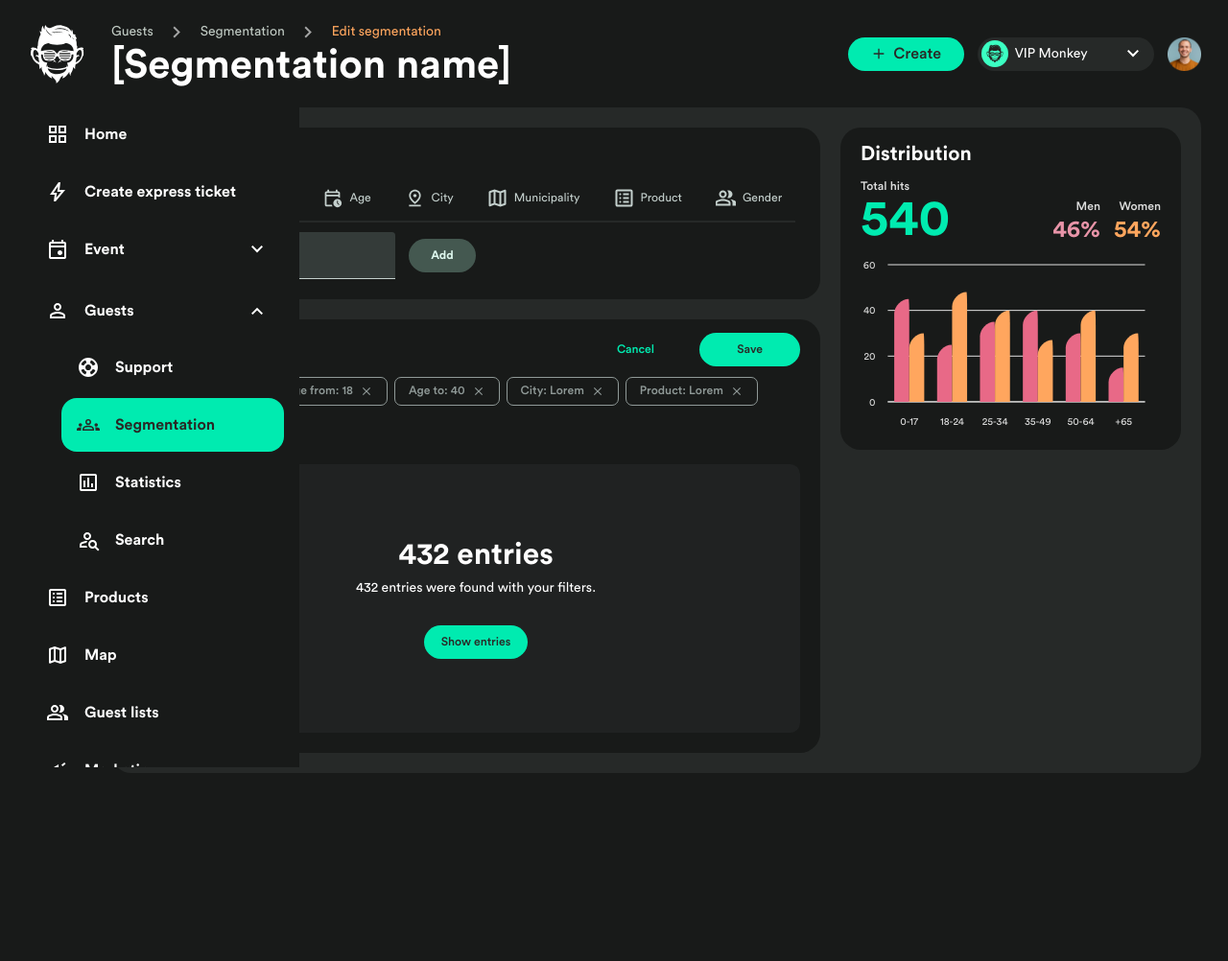
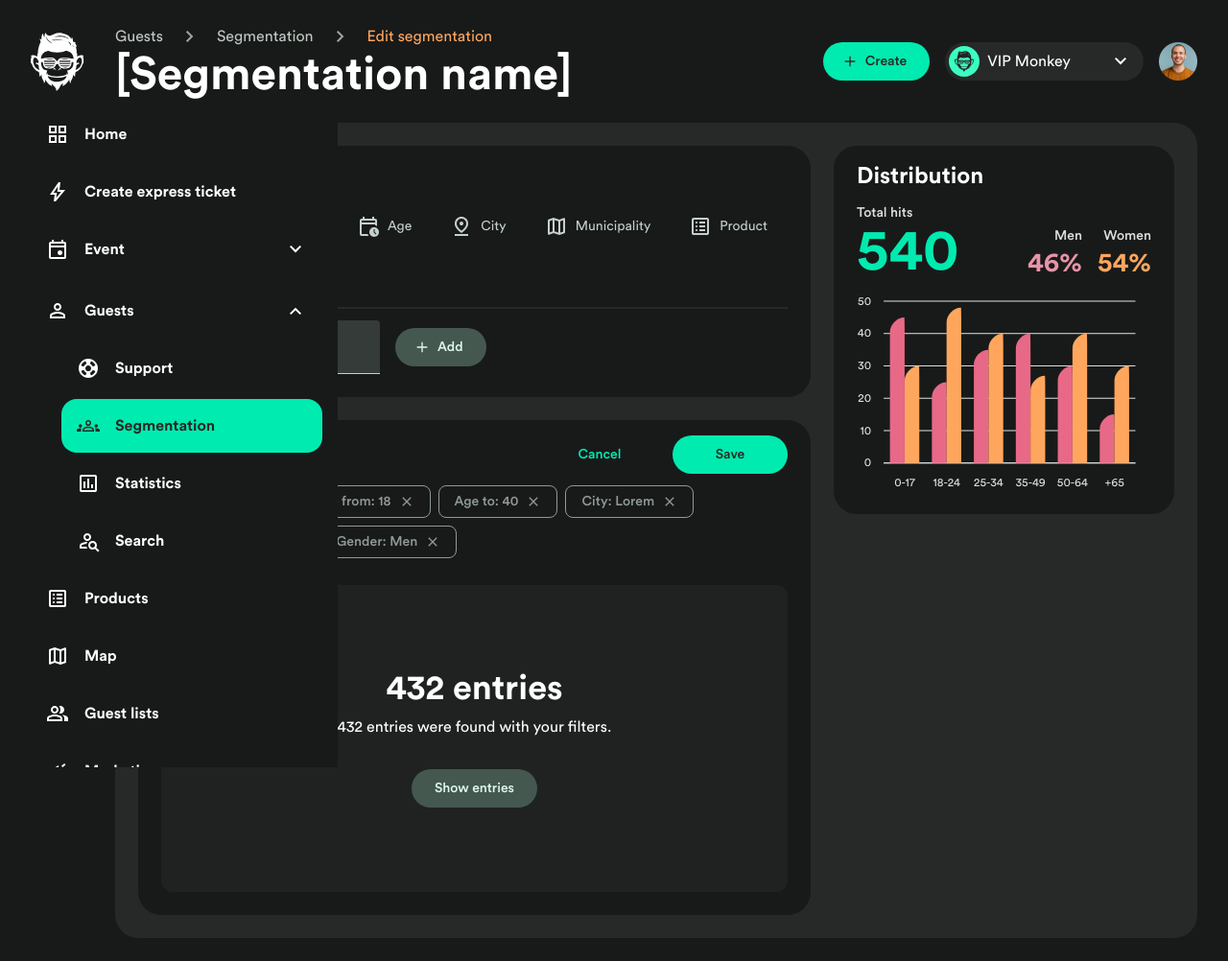
Before and after one commit to tipicaweb/monkey-business, a website: page edit-segmentation.html in a window 1280 px wide. Shown: the whole page at 96% size. Before the commit the page ends 827 px from the top, so only its background shows below. Drawn offline with nearby package versions, Linux system fonts and the light colour scheme; some packages are replaced by stand-ins of ours; a script that the page names is missing.

Commit message:
Ajustes generales varios

```diff
--- a/edit-segmentation.html
+++ b/edit-segmentation.html
@@ -219,7 +219,9 @@
                                     <input placeholder=" " id="text_segmentation" class="component-input" value="[Text]" type="text">
                                     <label for="text_segmentation" class="component-label">Text segmentation</label>
                                 </div>
-                                <button class="btn-secondary h-10 min-w-20">Add</button>
+                                <button class="btn-secondary h-10">
+                                    <span class="btn-icon-secondary icon-add"></span>
+                                    Add</button>
                             </div>
                         </div>
 
@@ -233,7 +235,9 @@
                                         <span class="icon-arrowD base-icon"></span>
                                     </div>
                                 </div>
-                                <button class="btn-secondary h-10 min-w-20">Add</button>
+                                <button class="btn-secondary h-10">
+                                    <span class="btn-icon-secondary icon-add"></span>
+                                    Add</button>
 
                                 <div class="input-container">
                                     <input placeholder=" " id="segmentation_ageTo" class="component-input" value="40" type="number" min="0">
@@ -243,7 +247,9 @@
                                         <span class="icon-arrowD base-icon"></span>
                                     </div>
                                 </div>
-                                <button class="btn-secondary h-10 min-w-20">Add</button>
+                                <button class="btn-secondary h-10">
+                                    <span class="btn-icon-secondary icon-add"></span>
+                                    Add</button>
                             </div>
                         </div>
 
@@ -258,7 +264,9 @@
                                         </div>
                                     </div>
                                 </div>
-                                <button class="btn-secondary h-10 min-w-20">Add</button>
+                                <button class="btn-secondary h-10">
+                                    <span class="btn-icon-secondary icon-add"></span>
+                                    Add</button>
                             </div>
                         </div>
 
@@ -273,7 +281,9 @@
                                         </div>
                                     </div>
                                 </div>
-                                <button class="btn-secondary h-10 min-w-20">Add</button>
+                                <button class="btn-secondary h-10">
+                                    <span class="btn-icon-secondary icon-add"></span>
+                                    Add</button>
                             </div>
                         </div>
 
@@ -288,7 +298,9 @@
                                         </div>
                                     </div>
                                 </div>
-                                <button class="btn-secondary h-10 min-w-20">Add</button>
+                                <button class="btn-secondary h-10">
+                                    <span class="btn-icon-secondary icon-add"></span>
+                                    Add</button>
                             </div>
                         </div>
 
@@ -318,7 +330,7 @@
                                 <h4 class="mb-2 text-4xl font-bold">432 entries</h4>
                                 <h6 class="mb-8 font-normal text-base">432 entries were found with your filters.</h6>
 
-                                <button id="show-entries" class="btn w-auto h-10">Show entries</button>
+                                <button id="show-entries" class="btn-secondary w-auto h-10">Show entries</button>
                             </div>
 
                             <div id="no-entries" class="entries-found hidden">
--- a/segmentation.js
+++ b/segmentation.js
@@ -18,7 +18,7 @@ createModal.addListener('#create-segmentation');
 const deleteModal = new Modal("Delete segmentation?",
                               "Are you sure you want to delete this segmentation?",
                               ``,
-                              "Continue",
+                              "Delete",
                               "Cancel",
                               false,
                               "",
--- a/style/style.css
+++ b/style/style.css
@@ -72,12 +72,12 @@
     }
 
     .navbar-button {
-        @apply gap-[12px];
-        @apply text-[16px];
-        @apply p-[16px];
-        @apply h-[56px];
-        @apply w-full;
-        @apply rounded-[16px];
+        @apply gap-3;
+        @apply text-base;
+        @apply p-4;
+        @apply h-14;
+        @apply w-full;
+        @apply rounded-2xl;
         @apply flex;
         @apply justify-start;
         @apply items-center;
@@ -110,7 +110,7 @@
 
     .dropdown-button {
         @apply flex;
-        @apply gap-[12px];
+        @apply gap-3;
         @apply w-full;
         @apply transition-all;
     }
@@ -124,7 +124,7 @@
         @apply overflow-hidden;
         @apply pl-8;
         @apply text-white;
-        @apply gap-[4px];
+        @apply gap-1;
         @apply transition-all;
     }
 
@@ -136,7 +136,7 @@
         @apply max-h-full;
         @apply text-white;
         @apply bg-primary_black;
-        @apply gap-[4px];
+        @apply gap-1;
         @apply transition-all;
     }
 
@@ -182,7 +182,7 @@
         @apply outline-none;
         @apply leading-normal;
         @apply min-w-[180px];
-        @apply text-[16px];
+        @apply text-base;
 
         &:hover {
             @apply bg-secondary_black_hover;
@@ -190,13 +190,14 @@
     }
 
     .header-navbar .btn {
-        @apply text-[16px];
-        @apply px-[24px];
+        @apply text-sm;
+        @apply pr-6;
+        @apply pl-5;
         @apply w-auto;
 
         .btn-icon {
-            @apply w-[16px];
-            @apply h-[16px];
+            @apply w-4;
+            @apply h-4;
         }
     }
 
@@ -221,7 +222,7 @@
         @apply items-center;
         @apply gap-2;
         @apply max-w-60;
-        @apply text-[16px];
+        @apply text-base;
     }
 
     .btn {
@@ -230,7 +231,7 @@
         @apply items-center;
         @apply gap-2;
         @apply bg-primary_green;
-        @apply px-5;
+        @apply px-6;
         @apply rounded-full;
         @apply h-10;
         @apply w-[7.5rem];
@@ -255,6 +256,10 @@
     }
 
     .btn-secondary {
+        @apply flex;
+        @apply justify-center;
+        @apply items-center;
+        @apply gap-2;
         @apply bg-btn_secondary_bg;
         @apply text-btn_secondary;
         @apply py-2.5;
@@ -265,6 +270,8 @@
         @apply h-10;
         @apply text-center;
         @apply cursor-pointer;
+        @apply font-medium;
+        @apply leading-normal;
     }
 
     .btn-secondary:hover {
@@ -465,9 +472,9 @@
 
     .navbar-icon {
         @apply flex;
-        @apply w-[24px];
-        @apply min-w-[24px];
-        @apply h-[24px];
+        @apply w-6;
+        @apply min-w-6;
+        @apply h-6;
         @apply bg-white;
         @apply transition-all;
     }
@@ -476,6 +483,13 @@
         @apply h-4;
         @apply w-4;
         @apply bg-text_hover;
+    }
+
+    .btn-icon-secondary {
+        @apply h-4;
+        @apply w-4;
+        @apply ml-[-0.25rem];
+        @apply bg-btn_secondary;;
     }
 
     .base-icon {
@@ -1035,7 +1049,7 @@
     }
 
     .switch-input:hover ~ .switch-span::after {
-        @apply bg-secondary_gray;
+        @apply bg-secondary_white;
     }
 
     .switch-input:checked ~ .switch-span {
@@ -1051,8 +1065,12 @@
         @apply m-1;
     }
 
+    .switch-input:checked:hover ~ .switch-span {
+        @apply bg-secondary_green;
+    }
+
     .component-line {
-        @apply h-[2px];
+        @apply h-0.5;
         @apply w-full;
         @apply border-white;
         @apply border-b-2;
@@ -1606,7 +1624,7 @@
         transition: all .3s ease 0s;
 
         &:hover {
-            @apply text-terciary_gray;
+            @apply text-secondary_white;
         }
     }
 
@@ -1739,6 +1757,7 @@
 
         .modal-popup {
             @apply !p-6;
+            @apply !w-[380px];
         }
 
         .modal-actions {
@@ -1772,7 +1791,7 @@
 
     @media (max-width: 1280px) {
         html {
-            font-size: 14px;
+            font-size: 16px;
         }
 
         .create-grid {
@@ -1828,12 +1847,12 @@
         }
 
         .sidebar:hover .navbar-list {
-            @apply w-[20rem];
-            @apply pr-[16px];
+            @apply w-80;
+            @apply pr-4;
         }
 
         .sidebar:hover .navbar-dropdown-list {
-            @apply pl-[32px];
+            @apply pl-8;
         }
 
         .sidebar:not(:hover) .navbar-button {
@@ -1851,12 +1870,12 @@
             @apply right-0;
             @apply top-[112px];
             @apply bottom-0;
-            @apply w-[56px];
+            @apply w-14;
         }
 
         .navbar-button,
         .dropdown-button {
-            @apply gap-[16px];
+            @apply gap-4;
         }
 
         .inputs-grid {
```
Also changed, not shown: create-segmentation.html (+19 -7 lines), event-details.html (+1 -1 lines), login.html (+8 -8 lines), product-details.html (+6 -6 lines), segmentation.html (+1 -1 lines), style/output.css.
